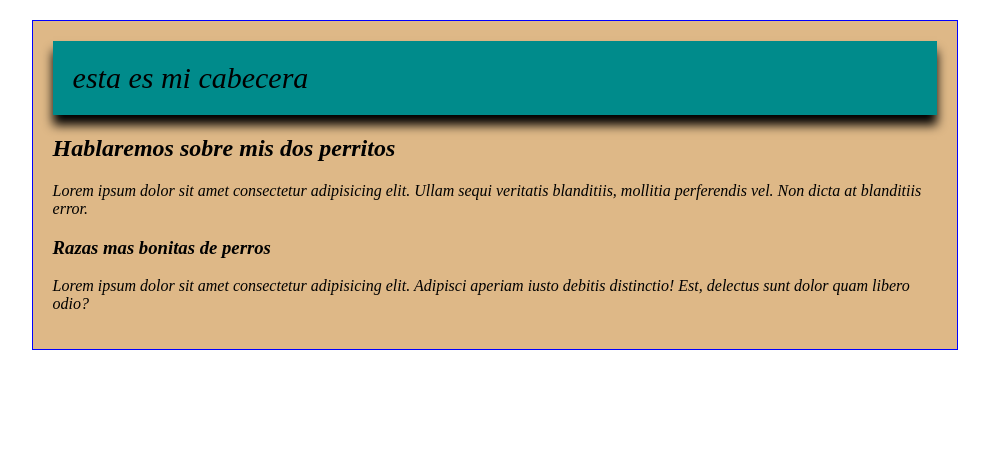
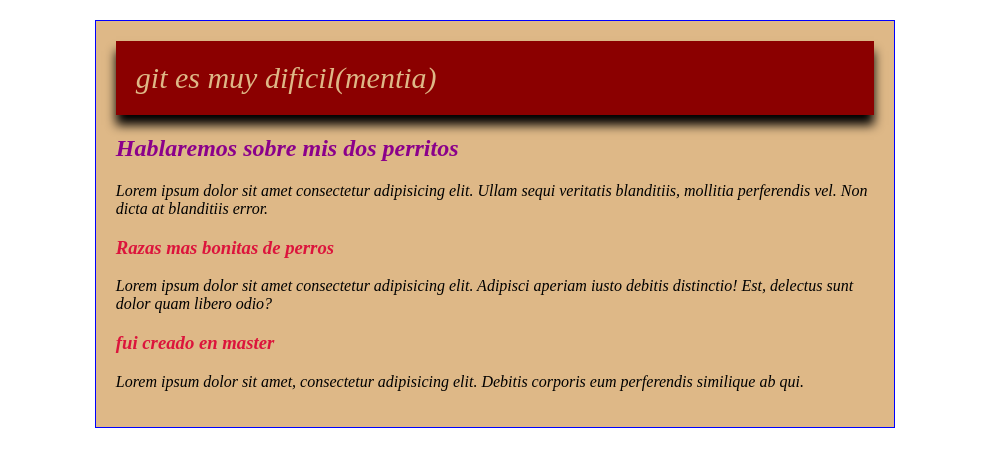
Before and after one commit to fabiandroit/blog_site_bitacora, a plain HTML site: page index.html in a window 1280 px wide. Shown: the whole page, without its empty margins (145-1134 px from the left). Drawn offline with Linux system fonts and the light colour scheme.

Commit message:
cambios iguales en el header con valores diferentes, anexamos, incluyo un parrafo mas estilos al h3

```diff
--- a/css/estilos.css
+++ b/css/estilos.css
@@ -2,7 +2,7 @@ body{
    font-style: italic;
 }
 .main{
-    width: 70%;
+    width: 60%;
     margin: 20px auto;
     border: 1px solid blue;
     padding: 20px;
@@ -10,11 +10,16 @@ body{
 }
 h2{
     margin-top: 0px;
+    color: darkmagenta;
 }
 .encabezado{
-    background-color: darkcyan;
+    background-color: darkred;
+    color: burlywood;
     padding: 20px;
     margin-bottom: 20px;
     font-size: 30px;
     box-shadow: 0px 10px 10px black;
 }
+h3{
+    color: crimson;
+}
--- a/index.html
+++ b/index.html
@@ -9,7 +9,7 @@
 <body>
     <div class="main">
         <div class="encabezado">
-            esta es mi cabecera
+            git es muy dificil(mentia)
         </div>
         <h2>Hablaremos sobre mis dos perritos</h2>
         <p>Lorem ipsum dolor sit amet consectetur adipisicing elit.
@@ -17,6 +17,10 @@
         <h3>Razas mas bonitas de perros</h3>
         <p>Lorem ipsum dolor sit amet consectetur adipisicing elit.
             Adipisci aperiam iusto debitis distinctio! Est, delectus sunt dolor quam libero odio?</p>
+
+        <h3>fui creado en master</h3>
+        <p>Lorem ipsum dolor sit amet, consectetur adipisicing elit.
+             Debitis corporis eum perferendis similique ab qui.</p>
     </div>
 </body>
 </html>
```
